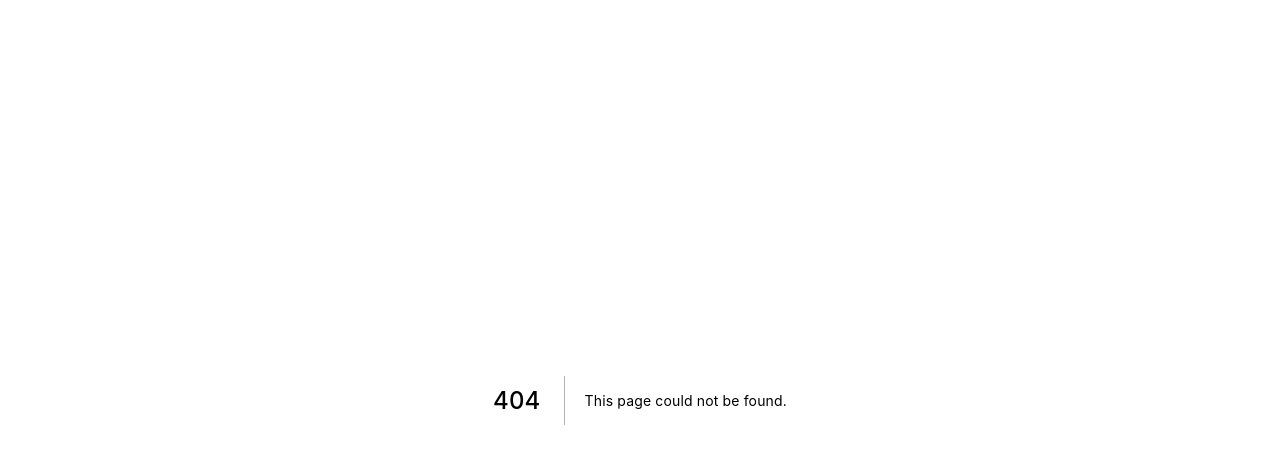
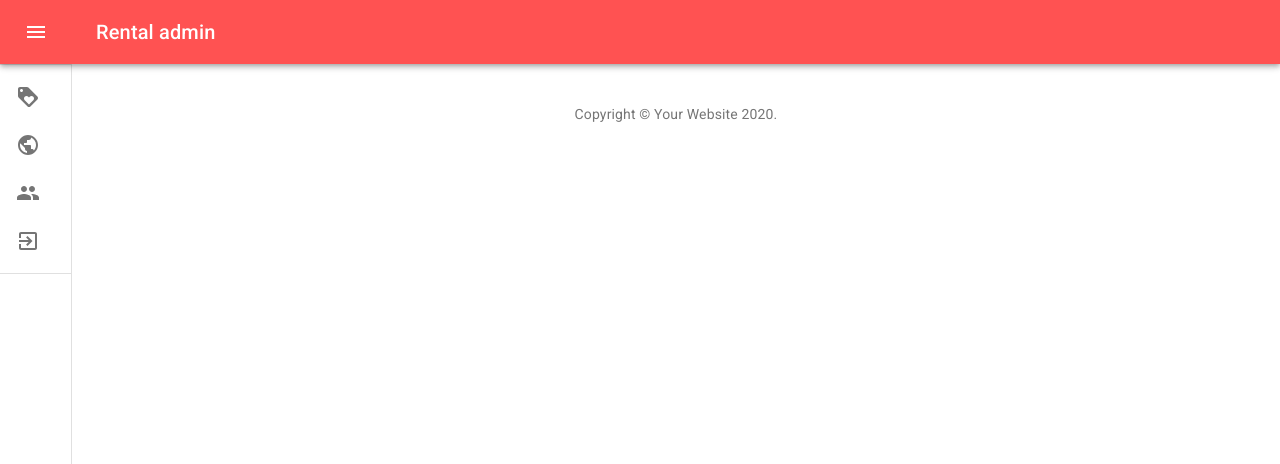
Before and after one commit to mathcunha/rental-app, a Next.js app in the folder rental-front/: page /components/layoutAdmin in a window 1280 px wide. Before the commit this address had no page. Shown: the top 464 px of the page. Built offline with nearby package versions, Linux system fonts and the light colour scheme; sample sign-in values are in the browser's storage.

Commit message:
implemented a admin are layout component

```diff
--- /dev/null
+++ b/rental-front/pages/components/layoutAdmin.js
@@ -0,0 +1,196 @@
+import { useState } from "react";
+import clsx from "clsx";
+import { makeStyles } from "@material-ui/core/styles";
+import CssBaseline from "@material-ui/core/CssBaseline";
+import Drawer from "@material-ui/core/Drawer";
+import Box from "@material-ui/core/Box";
+import AppBar from "@material-ui/core/AppBar";
+import Toolbar from "@material-ui/core/Toolbar";
+import List from "@material-ui/core/List";
+import Typography from "@material-ui/core/Typography";
+import Divider from "@material-ui/core/Divider";
+import IconButton from "@material-ui/core/IconButton";
+import Container from "@material-ui/core/Container";
+import Grid from "@material-ui/core/Grid";
+import MenuIcon from "@material-ui/icons/Menu";
+import ChevronLeftIcon from "@material-ui/icons/ChevronLeft";
+import { withRouter } from "next/router";
+import { mainListItems } from "../../utils/listItems";
+import Copyright from "./copyright";
+import AuthService from "../../utils/authService";
+
+const drawerWidth = 240;
+
+const useStyles = makeStyles((theme) => ({
+  root: {
+    display: "flex",
+  },
+  toolbar: {
+    paddingRight: 24, // keep right padding when drawer closed
+  },
+  toolbarIcon: {
+    display: "flex",
+    alignItems: "center",
+    justifyContent: "flex-end",
+    padding: "0 8px",
+    ...theme.mixins.toolbar,
+  },
+  appBar: {
+    zIndex: theme.zIndex.drawer + 1,
+    transition: theme.transitions.create(["width", "margin"], {
+      easing: theme.transitions.easing.sharp,
+      duration: theme.transitions.duration.leavingScreen,
+    }),
+  },
+  appBarShift: {
+    marginLeft: drawerWidth,
+    width: `calc(100% - ${drawerWidth}px)`,
+    transition: theme.transitions.create(["width", "margin"], {
+      easing: theme.transitions.easing.sharp,
+      duration: theme.transitions.duration.enteringScreen,
+    }),
+  },
+  menuButton: {
+    marginRight: 36,
+  },
+  menuButtonHidden: {
+    display: "none",
+  },
+  title: {
+    flexGrow: 1,
+  },
+  drawerPaper: {
+    position: "relative",
+    whiteSpace: "nowrap",
+    width: drawerWidth,
+    transition: theme.transitions.create("width", {
+      easing: theme.transitions.easing.sharp,
+      duration: theme.transitions.duration.enteringScreen,
+    }),
+  },
+  drawerPaperClose: {
+    overflowX: "hidden",
+    transition: theme.transitions.create("width", {
+      easing: theme.transitions.easing.sharp,
+      duration: theme.transitions.duration.leavingScreen,
+    }),
+    width: theme.spacing(7),
+    [theme.breakpoints.up("sm")]: {
+      width: theme.spacing(9),
+    },
+  },
+  appBarSpacer: theme.mixins.toolbar,
+  content: {
+    flexGrow: 1,
+    height: "100vh",
+    overflow: "auto",
+  },
+  container: {
+    paddingTop: theme.spacing(4),
+    paddingBottom: theme.spacing(4),
+  },
+  paper: {
+    padding: theme.spacing(2),
+    display: "flex",
+    overflow: "auto",
+    flexDirection: "column",
+  },
+  fixedHeight: {
+    height: 240,
+  },
+}));
+
+const LayoutAdmin = ({ children, router }) => {
+  const classes = useStyles();
+  const [open, setOpen] = useState(false);
+  const Auth = new AuthService();
+  const handleDrawerOpen = () => {
+    setOpen(true);
+  };
+  const handleDrawerClose = () => {
+    setOpen(false);
+  };
+  const redirect = () => {
+    typeof window !== "undefined" && router.push("/");
+    return "Forbidden";
+  };
+  const fixedHeightPaper = clsx(classes.paper, classes.fixedHeight);
+  return (
+    <div className={classes.root}>
+      <CssBaseline />
+      <AppBar
+        position="absolute"
+        className={clsx(classes.appBar, open && classes.appBarShift)}
+      >
+        <Toolbar className={classes.toolbar}>
+          <IconButton
+            edge="start"
+            color="inherit"
+            aria-label="open drawer"
+            onClick={handleDrawerOpen}
+            className={clsx(
+              classes.menuButton,
+              open && classes.menuButtonHidden
+            )}
+          >
+            <MenuIcon />
+          </IconButton>
+          <Typography
+            component="h1"
+            variant="h6"
+            color="inherit"
+            noWrap
+            className={classes.title}
+          >
+            Rental admin
+          </Typography>
+        </Toolbar>
+      </AppBar>
+      <Drawer
+        variant="permanent"
+        classes={{
+          paper: clsx(classes.drawerPaper, !open && classes.drawerPaperClose),
+        }}
+        open={open}
+      >
+        <div className={classes.toolbarIcon}>
+          <IconButton onClick={handleDrawerClose}>
+            <ChevronLeftIcon />
+          </IconButton>
+        </div>
+        <Divider />
+        <List>{mainListItems}</List>
+        <Divider />
+      </Drawer>
+      <main className={classes.content}>
+        <div className={classes.appBarSpacer} />
+        <Container maxWidth="lg" className={classes.container}>
+          <Grid container spacing={3}>
+            {Auth.getProfile().isAdmin ||
+              (Auth.getProfile().isRealtor ? children : redirect())}
+          </Grid>
+          <Box pt={4}>
+            <Copyright />
+          </Box>
+        </Container>
+      </main>
+      <style jsx global>
+        {`
+          .paper {
+            display: flex;
+            overflow: auto;
+            flex-direction: column;
+            padding: 10px;
+          }
+          .filter-container {
+            padding: 10px;
+            display: flex;
+            width: 100%;
+          }
+        `}
+      </style>
+    </div>
+  );
+};
+
+export default withRouter(LayoutAdmin);
```
